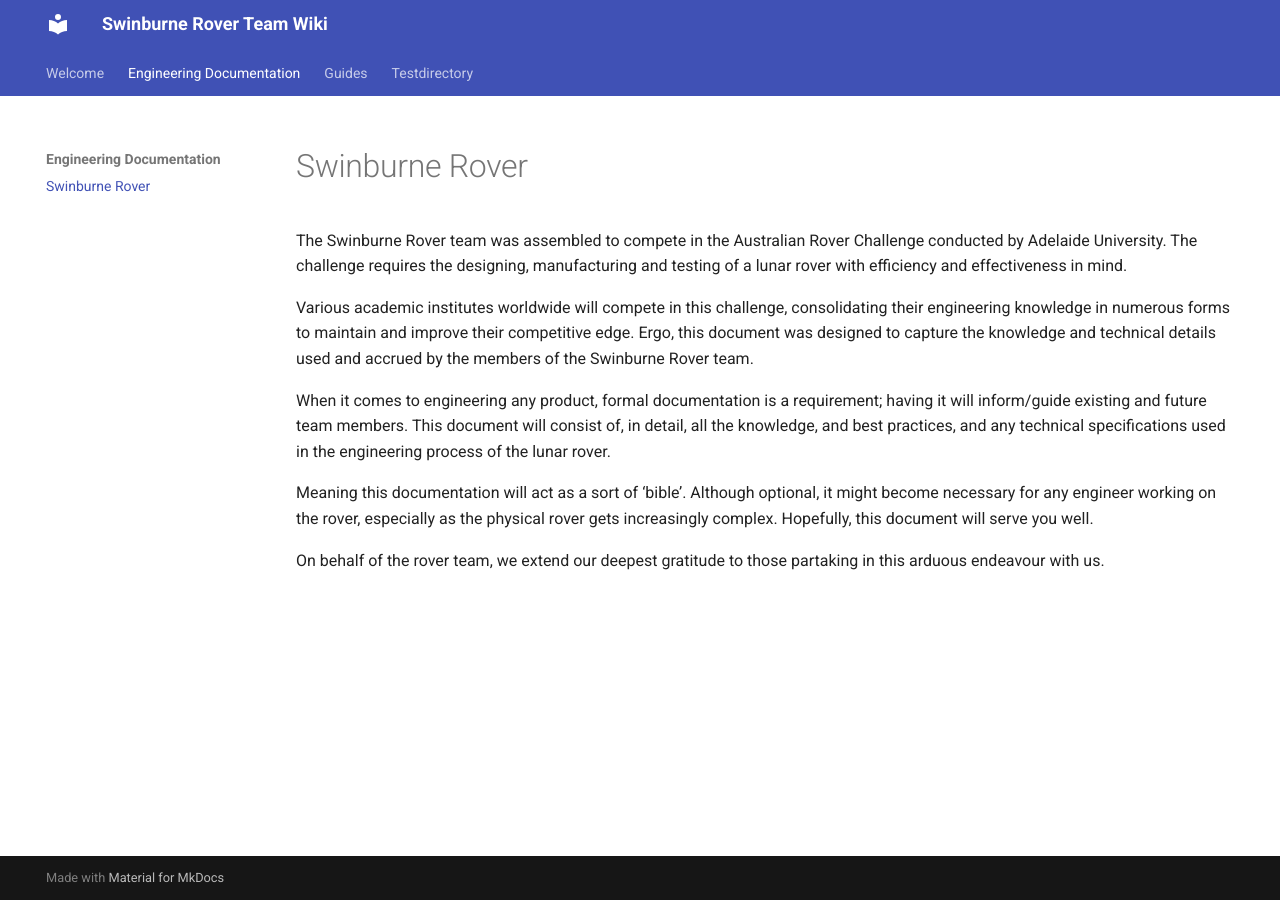
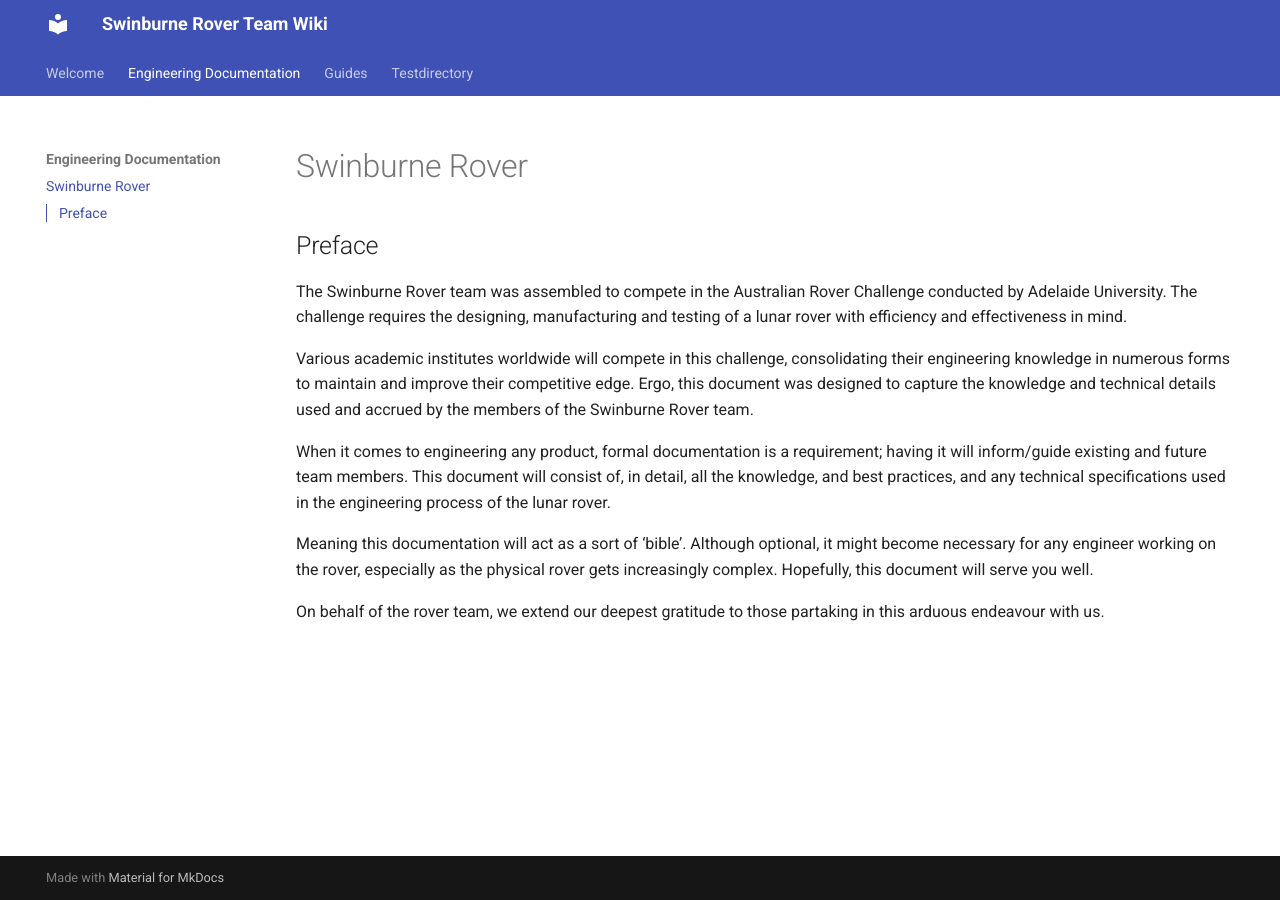
Before and after one commit to SwinRoverTeam/srt_wiki, an MkDocs documentation site: the page built from docs/Engineering Documentation/Swinburne Rover.md, in a window 1280 px wide. Built offline with MkDocs 1.6.1 and Material for MkDocs 9.7.7, drawn with Linux system fonts in a browser that asks for light colours.

Commit message:
Update Swinburne Rover.md

```diff
--- a/docs/Engineering Documentation/Swinburne Rover.md
+++ b/docs/Engineering Documentation/Swinburne Rover.md
@@ -1,3 +1,4 @@
+## Preface
 The Swinburne Rover team was assembled to compete in the Australian Rover Challenge conducted by Adelaide University. The challenge requires the designing, manufacturing and testing of a lunar rover with efficiency and effectiveness in mind.
 
 Various academic institutes worldwide will compete in this challenge, consolidating their engineering knowledge in numerous forms to maintain and improve their competitive edge. Ergo, this document was designed to capture the knowledge and technical details used and accrued by the members of the Swinburne Rover team.
```
